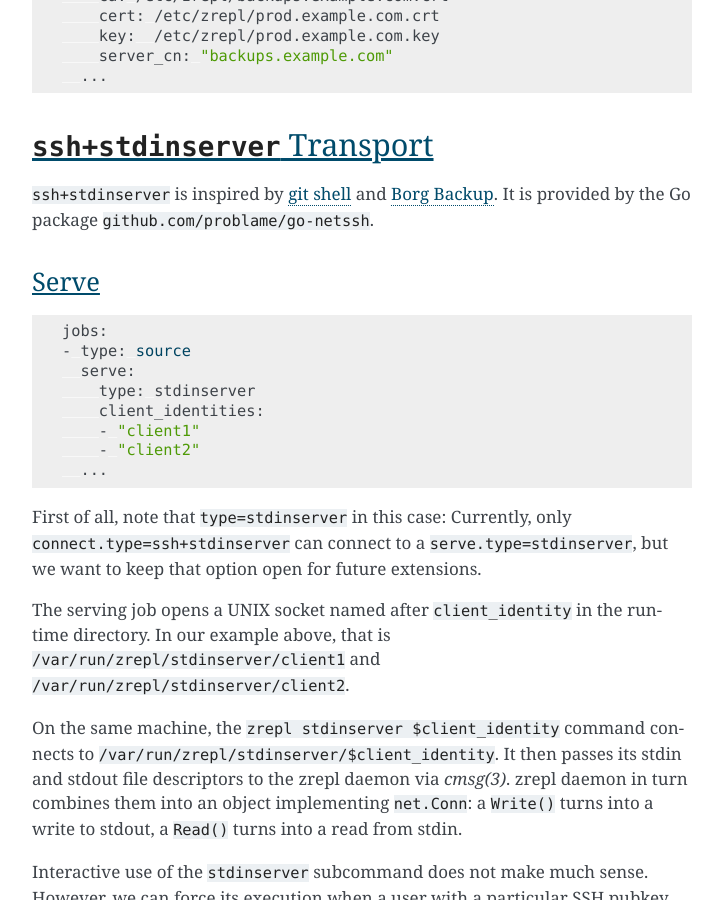
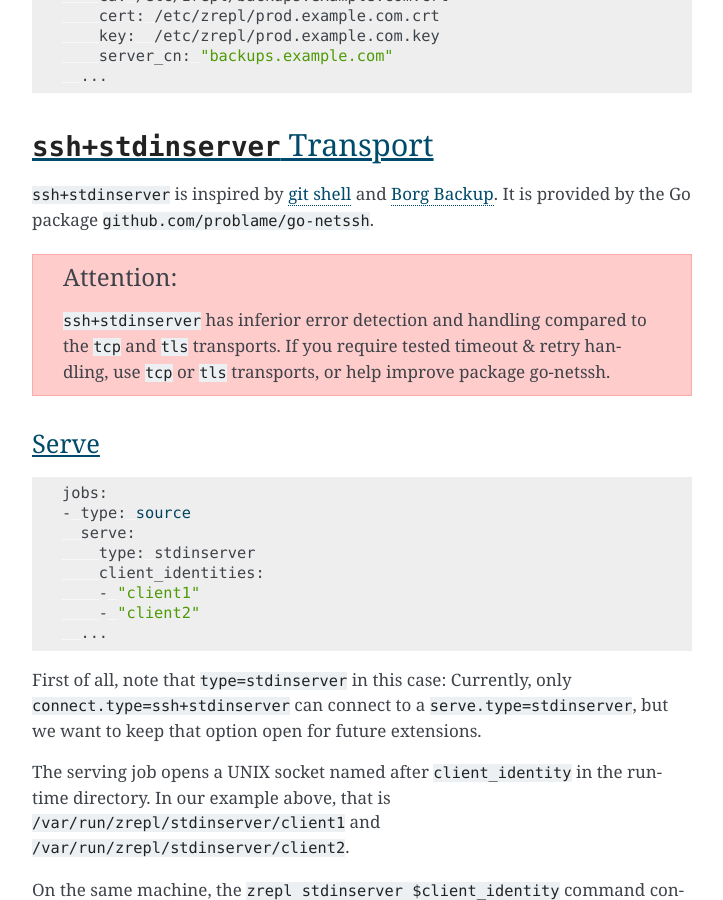
Before and after one commit to zrepl/zrepl, a Sphinx documentation site: the page built from docs/configuration/transports.rst, in a window 1280 px wide and 900 px high, scrolled down 4363 px. Shown: the whole window, without its empty margins (388-1111 px from the left). Built offline with Sphinx 7.4.7, drawn with Linux system fonts in a browser that asks for light colours; the version number could not be read and is left out.

Commit message:
docs: discourage use of ssh+stdinserver transport due to inferior error handling

```diff
--- a/docs/changelog.rst
+++ b/docs/changelog.rst
@@ -49,6 +49,9 @@ Notes to Package Maintainers
   This functionality will cause SIGABRT on panics and can be used to capture a coredump of the panicking process.
   To that extend, make sure that your package build system, your OS's coredump collection and the Go delve debugger work together.
   Use your build system to package the Go program in `this tutorial on Go coredumps and the delve debugger <https://rakyll.org/coredumps/>`_ , and make sure the symbol resolution etc. work on coredumps captured from the binary produced by your build system. (Special focus on symbol stripping, etc.)
+* Use of ``ssh+stdinserver`` :ref:`transport <transport-ssh+stdinserver>` is no longer encouraged.
+  Please encourage users to use the new ``tcp`` or ``tls`` transports.
+  You might as well mention some of the :ref:`tunneling options listed here <transport-tcp-tunneling>`.
 
 Changes
 ~~~~~~~
--- a/docs/configuration/transports.rst
+++ b/docs/configuration/transports.rst
@@ -28,6 +28,8 @@ Clients are identified by their IPv4 or IPv6 addresses, and the client identity
 This transport may also be used in conjunction with network-layer encryption and/or VPN tunnels to provide encryption on the wire.
 To make the IP-based client authentication effective, such solutions should provide authenticated IP addresses.
 Some options to consider:
+
+.. _transport-tcp-tunneling:
 
 * `WireGuard <https://www.wireguard.com/>`_: Linux-focussed, in-kernel TLS
 * `OpenVPN <https://openvpn.net/>`_: Cross-platform VPN, uses tun on \*nix
@@ -202,6 +204,11 @@ The serve & connect configuration will thus look like the following:
 ``ssh+stdinserver`` is inspired by `git shell <https://git-scm.com/docs/git-shell>`_ and `Borg Backup <https://borgbackup.readthedocs.io/en/stable/deployment.html>`_.
 It is provided by the Go package ``github.com/problame/go-netssh``.
 
+.. ATTENTION::
+
+   ``ssh+stdinserver`` has inferior error detection and handling compared to the ``tcp`` and ``tls`` transports.
+   If you require tested timeout & retry handling, use ``tcp`` or ``tls`` transports, or help improve package go-netssh.
+
 .. _transport-ssh+stdinserver-serve:
 
 Serve
```
